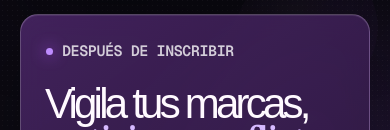
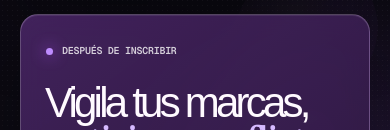
Before and after one commit to joseibietasepulveda/Buho-Marc, a Next.js app: page /landing-mixta in a window 390 px wide. Shown: the part 662-792 px from the top of the page. Built offline with nearby package versions, Linux system fonts and the light colour scheme.

Commit message:
fix: align mixed landing phase labels

```diff
--- a/app/globals.css
+++ b/app/globals.css
@@ -1409,6 +1409,11 @@ footer { min-height: 150px; display: grid; grid-template-columns: 1fr 1fr auto;
   font-weight: 510;
   letter-spacing: .11em;
 }
+.mixta-hero-watch > .mixta-phase-label {
+  min-height: 22px;
+  font-size: 12px;
+  line-height: 18px;
+}
 .mixta-hero-panel h1,
 .mixta-hero-panel h2 {
   max-width: 640px;
@@ -1535,6 +1540,7 @@ footer { min-height: 150px; display: grid; grid-template-columns: 1fr 1fr auto;
   .mixta-hero-panel h2 { font-size: clamp(43px, 10.8vw, 56px); }
   .mixta-hero-watch { min-height: 560px; }
   .mixta-phase-label { font-size: 10px; }
+  .mixta-hero-watch > .mixta-phase-label { font-size: 10px; }
   .mixta-hero-footer { font-size: 8px; }
   .mixta-comparison article { min-height: 0; grid-template-rows: 31px 18px auto minmax(176px, auto) auto; }
   .mixta-comparison h3 { min-height: 0; margin-bottom: 20px; }
@@ -1552,6 +1558,7 @@ footer { min-height: 150px; display: grid; grid-template-columns: 1fr 1fr auto;
   .mixta-hero-panel h2 { font-size: 43px; }
   .mixta-hero-watch h2 { font-size: 42px; }
   .mixta-phase-label { font-size: 10px; }
+  .mixta-hero-watch > .mixta-phase-label { font-size: 10px; }
   .mixta-scanner.scanner-stage-multimodal.scanner-stage-compact .scanner-status { min-width: 248px; padding: 9px 10px; }
   .mixta-scanner.scanner-stage-compact .scanner-status strong { font-size: 12px; }
   .mixta-scanner.scanner-stage-compact .scanner-status small { font-size: 9px; }
```
